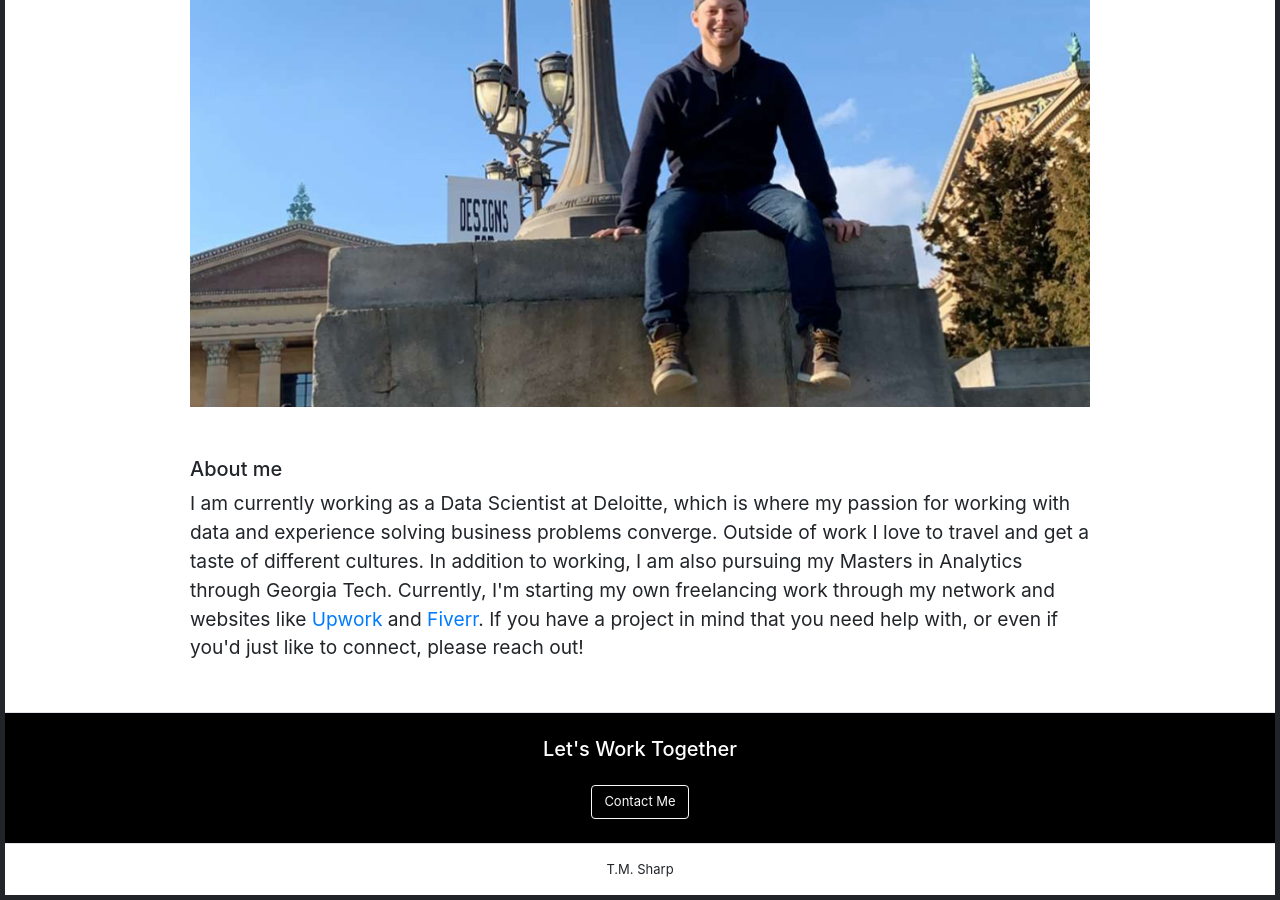
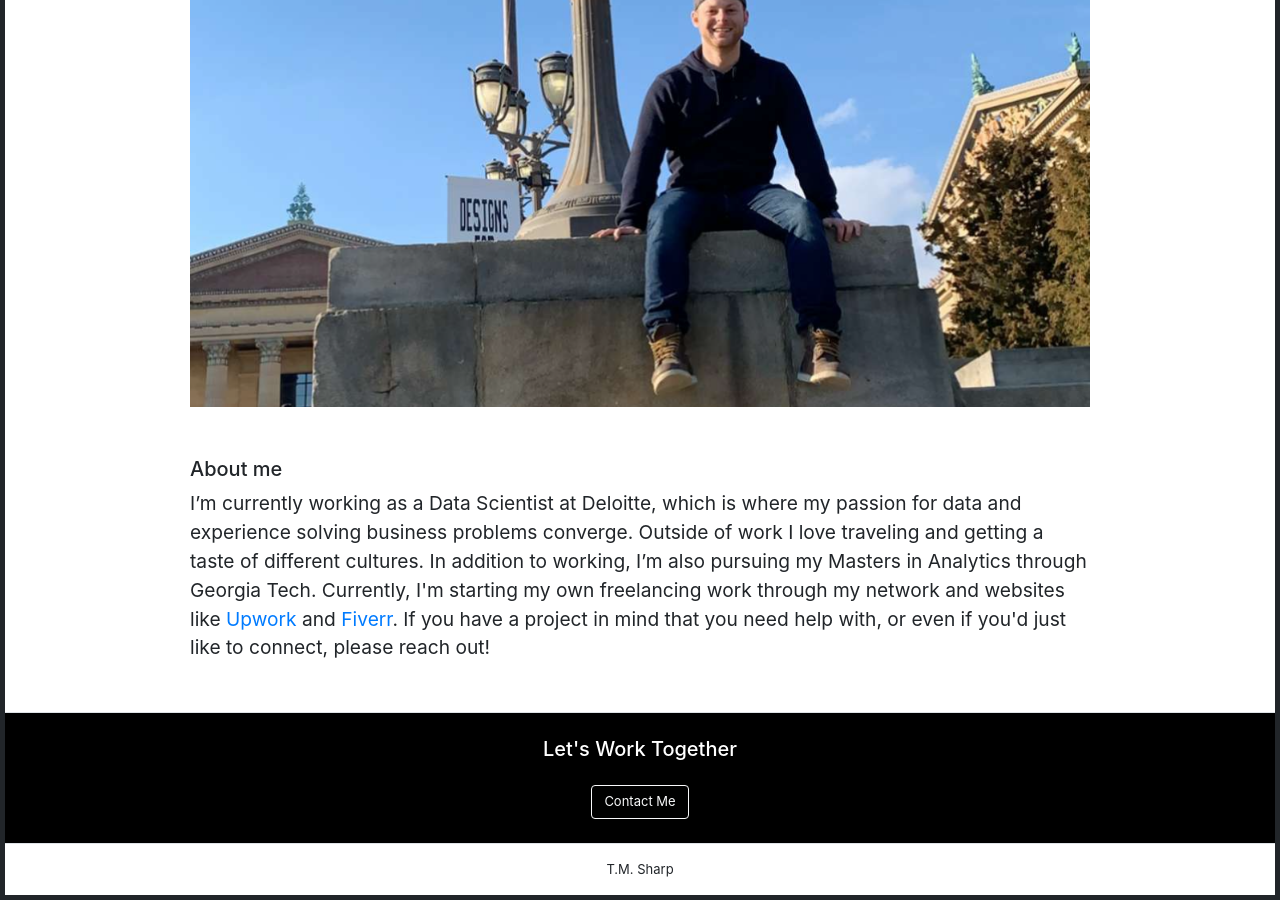
Before and after one commit to tomsharp/tmsharp.github.io, a Jekyll site: the page built from index.html, in a window 1280 px wide and 900 px high, scrolled down 820 px. Built offline with Jekyll 4.4.1, drawn with Linux system fonts in a browser that asks for light colours.

Commit message:
Update aboutme

```diff
--- a/_includes/aboutme.html
+++ b/_includes/aboutme.html
@@ -1,9 +1,9 @@
 
 <div style="font-size: larger;">
-    I am currently working as a Data Scientist at Deloitte, which is where my passion
-    for working with data and experience solving business problems converge.
-    Outside of work I love to travel and get a taste of different cultures.
-    In addition to working, I am also pursuing my Masters in Analytics through Georgia Tech.
+    I’m currently working as a Data Scientist at Deloitte, which is where my passion
+    for data and experience solving business problems converge.
+    Outside of work I love traveling and getting a taste of different cultures.
+    In addition to working, I’m also pursuing my Masters in Analytics through Georgia Tech.
     Currently, I'm starting my own freelancing work through my network and websites like
     <a href="https://www.upwork.com/o/profiles/users/~01bdf7d5d7f969dffc/" title="Tom's Upwork Profile" target="_blank">Upwork</a>
     and
```
